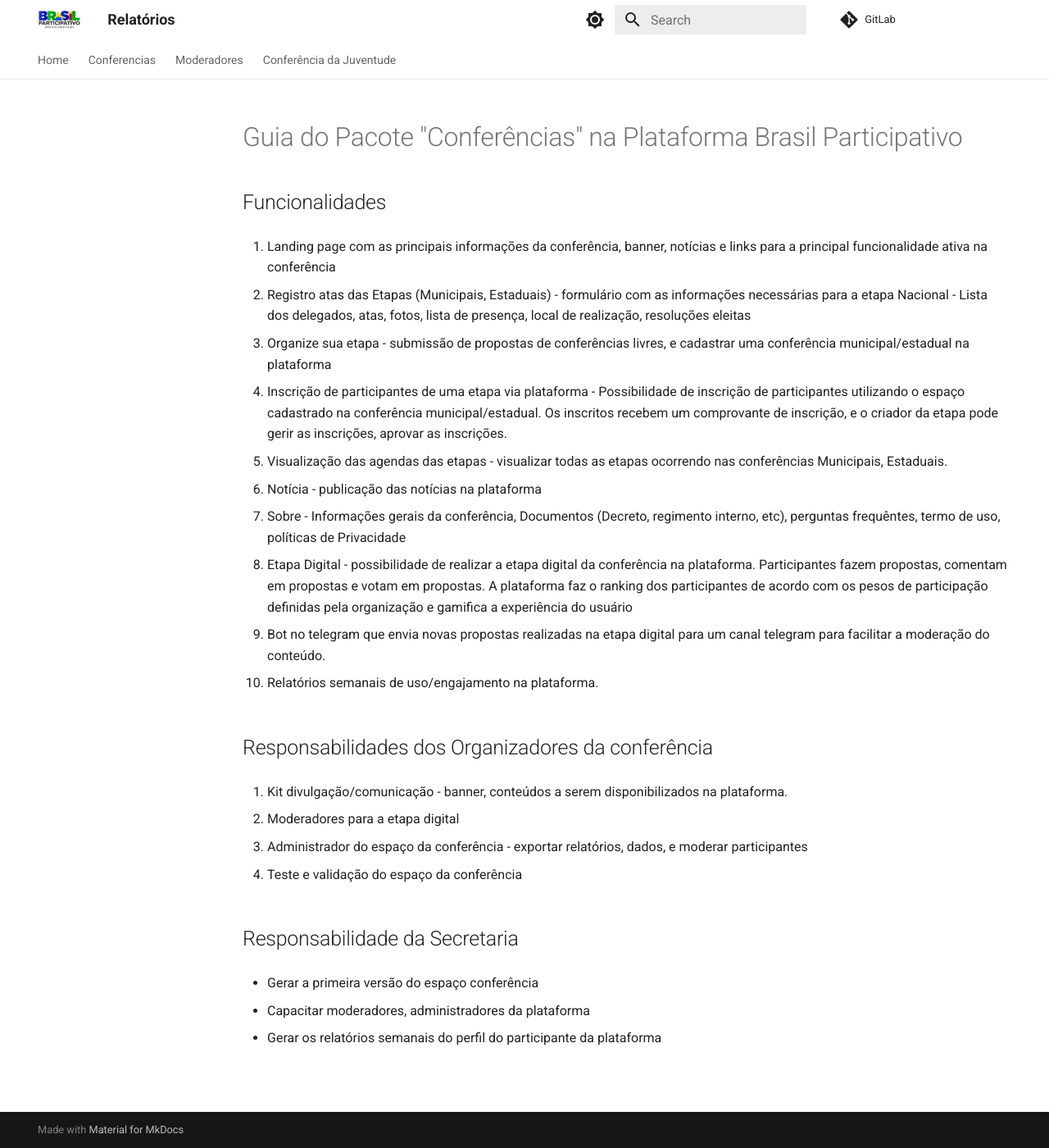
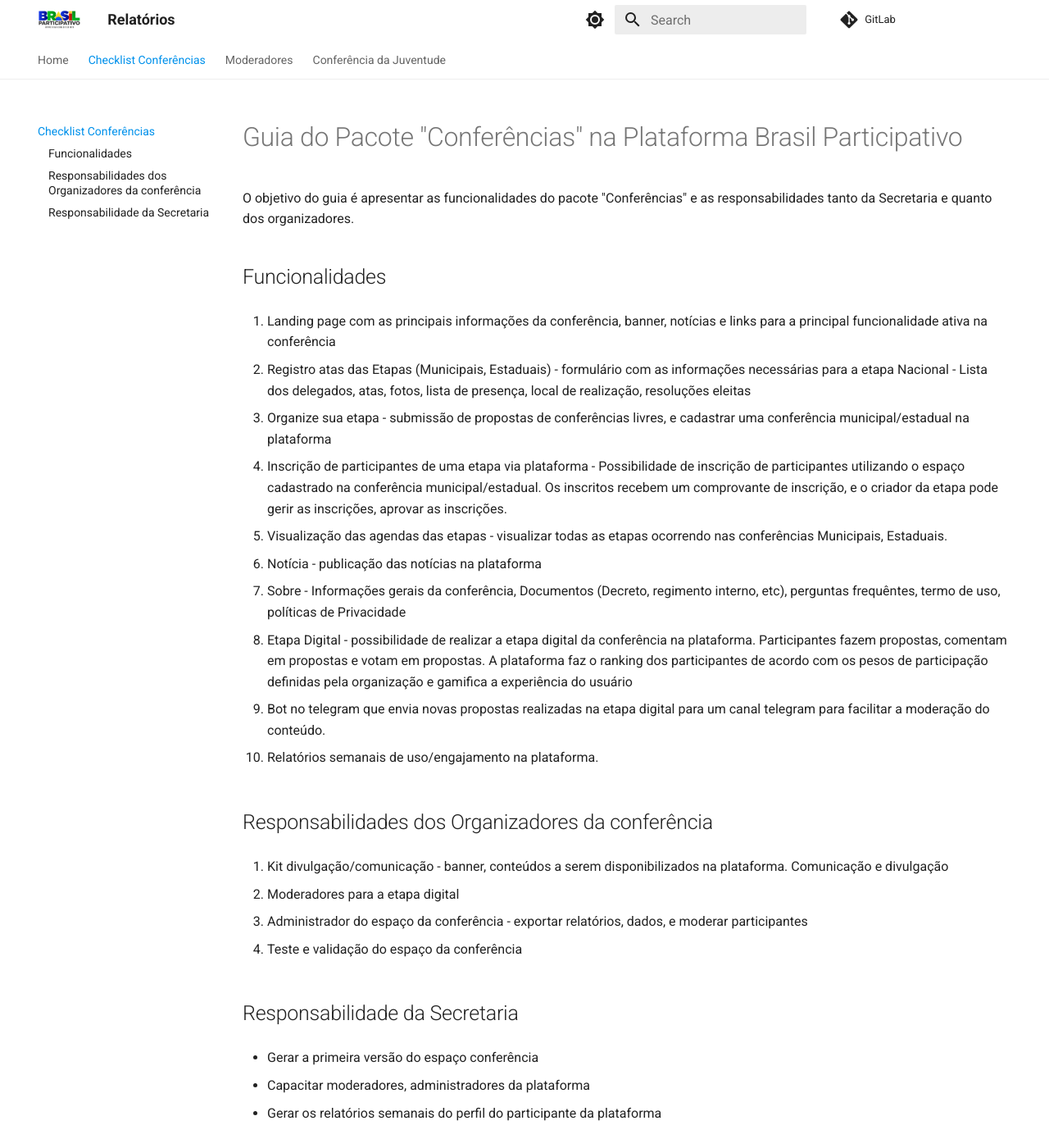
Before and after one commit to lappis-unb/documentacao2, an MkDocs documentation site: the page built from docs/conferencias.md, in a window 1280 px wide and 1400 px high. Shown: the whole window at 82% size. Built offline with MkDocs 1.6.1 and Material for MkDocs 9.7.7, drawn with Linux system fonts in a browser that asks for light colours; comment, search, counter and statistics services are not loaded.

Commit message:
doc conferencia

```diff
--- a/docs/conferencias.md
+++ b/docs/conferencias.md
@@ -1,6 +1,9 @@
 # Guia do Pacote "Conferências" na Plataforma Brasil Participativo
 
+O objetivo do guia é apresentar as funcionalidades do pacote "Conferências" e as responsabilidades tanto da Secretaria e quanto dos organizadores.
+
 ## Funcionalidades
+
 1. Landing page com as principais informações da conferência, banner, notícias e links para a principal funcionalidade ativa na conferência
 
 2. Registro atas das Etapas (Municipais, Estaduais) - formulário com as informações necessárias para a etapa Nacional - Lista dos delegados, atas, fotos, lista de presença, local de realização, resoluções eleitas
@@ -24,7 +27,7 @@
 
 ## Responsabilidades dos Organizadores da conferência
 
-1. Kit divulgação/comunicação - banner, conteúdos a serem disponibilizados na plataforma.
+1. Kit divulgação/comunicação - banner, conteúdos a serem disponibilizados na plataforma. Comunicação e divulgação
 
 2. Moderadores para a etapa digital
 
--- a/mkdocs.yml
+++ b/mkdocs.yml
@@ -46,7 +46,7 @@
 
 nav:
   - Home: 'index.md'
-  - Conferencias: 'conferencia.md'
+  - 'Checklist Conferências': 'conferencias.md'
   - Moderadores: 'moderacao.md'
   - 'Conferência da Juventude':
     - 'Relatório 13/09': 'conjuv/relatorio_conjuv-13-09.md'
```
